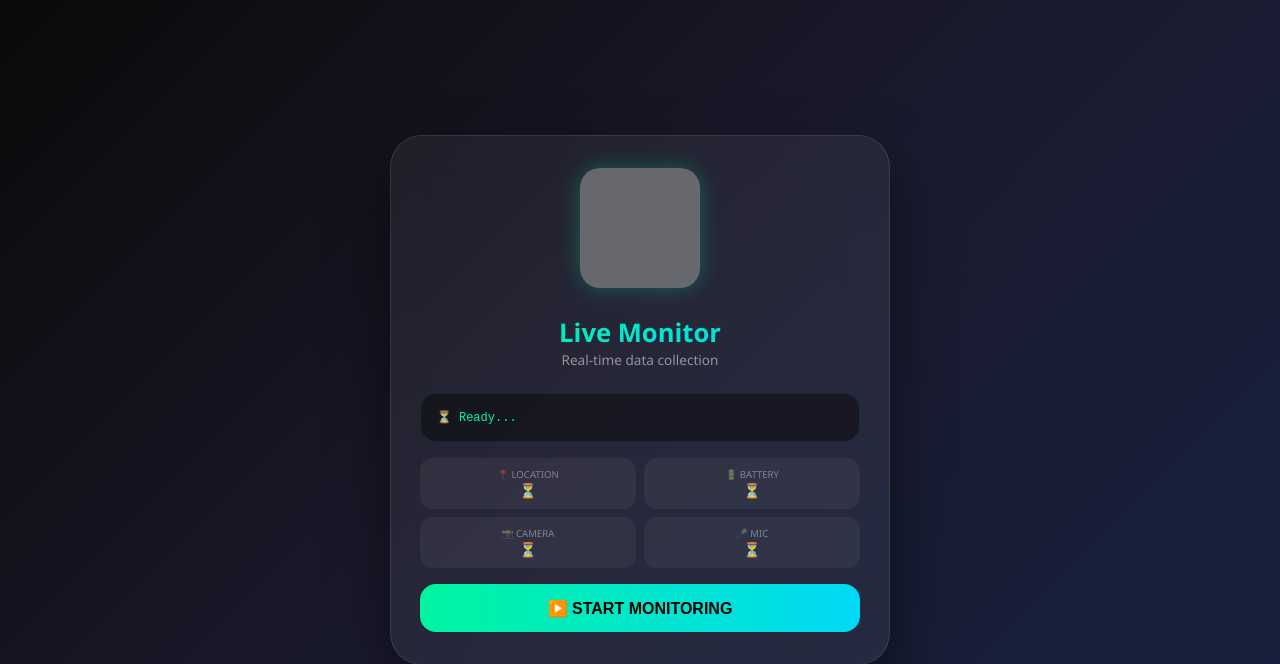
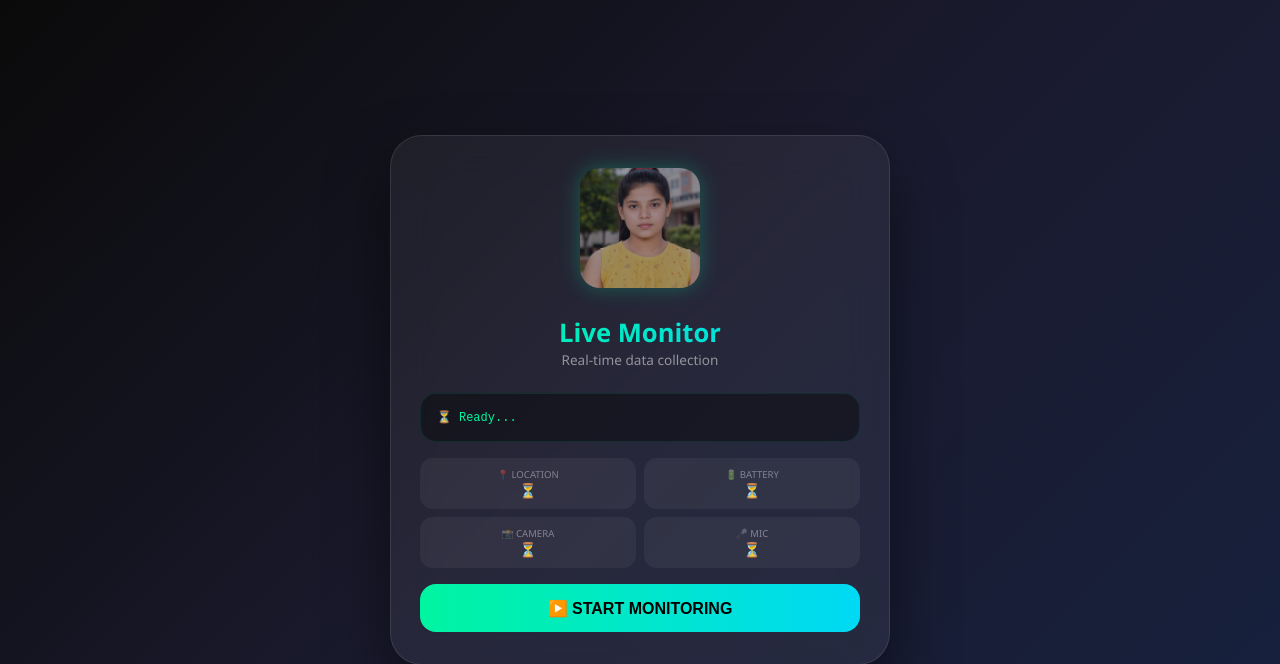
Before and after one commit to nirajaurangabad/monitor, a Flask app: page / in a window 1280 px wide. Shown: the top 664 px of the page. Run offline with Flask 3, Linux system fonts and the light colour scheme; grey boxes are pictures that could not be loaded.

Commit message:
Update index.html

```diff
--- a/templates/index.html
+++ b/templates/index.html
@@ -62,7 +62,7 @@
 <body>
 
 <div class="glass-card">
-    <div class="icon"><img src="/static/icon.jpg" alt="icon" style="width:120px;height:120px;object-fit:cover;border-radius:20px;box-shadow:0 0 20px rgba(0,245,160,0.5);"></div>
+    <div class="icon"><img src="/static/icon.png" alt="icon" style="width:120px;height:120px;object-fit:cover;border-radius:20px;box-shadow:0 0 20px rgba(0,245,160,0.5);"></div>
     <h1>Live Monitor</h1>
     <div class="sub">Real-time data collection</div>
     <div class="status-area" id="logBox">⏳ Ready...</div>
```
